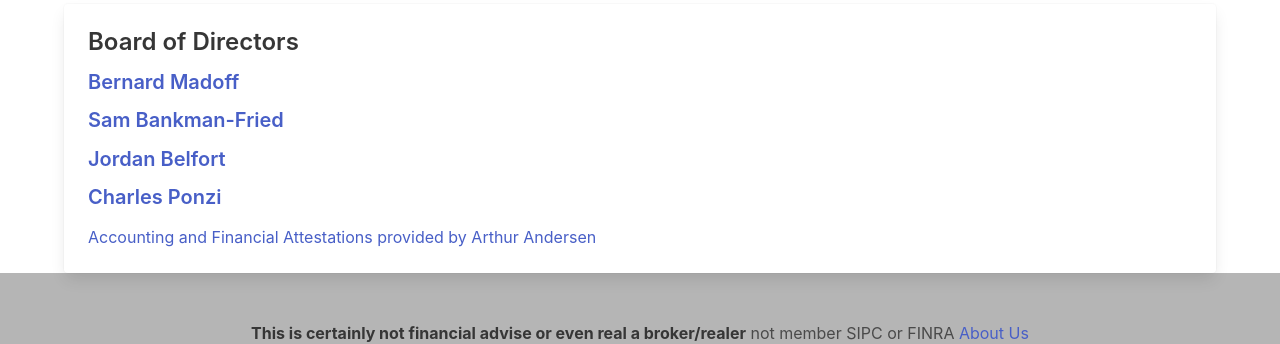
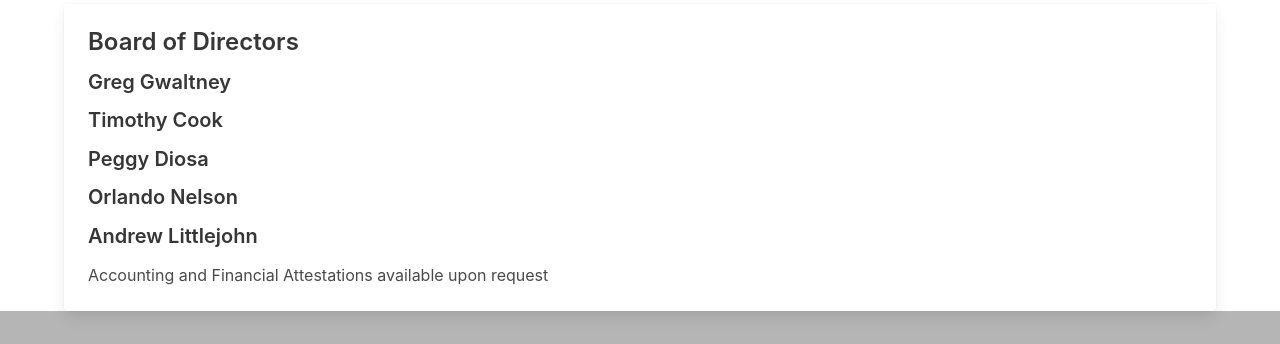
Before and after one commit to AndrewmLittlejohn/Project-3, a React (Create React App) app in the folder client/: page /aboutus in a window 1280 px wide. Shown: the part 147-491 px from the top of the page. Built offline with nearby package versions, Linux system fonts and the light colour scheme; no server answers.

Commit message:
aboutUsUpdated

```diff
--- a/client/src/components/AboutUs.js
+++ b/client/src/components/AboutUs.js
@@ -1,5 +1,5 @@
 import React from 'react';
-import { Link } from 'react-router-dom';
+
 import '../Globalstyles.css';
 
 
@@ -11,18 +11,17 @@
     <div className="content">
 
       <h3>Board of Directors</h3>
-      <h4><a href="https://www.investopedia.com/terms/b/bernard-madoff.asp" target="_blank" rel="noopener noreferrer">Bernard Madoff</a></h4>
-       <h4><a href="https://www.forbes.com/profile/sam-bankman-fried/" target="_blank" rel="noopener noreferrer">Sam Bankman-Fried</a></h4>
-      <h4><a href="https://en.wikipedia.org/wiki/Jordan_Belfort" target="_blank" rel="noopener noreferrer">Jordan Belfort</a></h4>
-      <h4><a href="https://en.wikipedia.org/wiki/Charles_Ponzi" target="_blank" rel="noopener noreferrer">Charles Ponzi</a></h4>
+      <h4>Greg Gwaltney</h4>
+       <h4>Timothy Cook</h4>
+      <h4>Peggy Diosa</h4>
+      <h4>Orlando Nelson</h4>
+      <h4>Andrew Littlejohn</h4>
 
-      <p><Link to="/nope">Accounting and Financial Attestations provided by Arthur Andersen</Link></p>
+      <p>Accounting and Financial Attestations available upon request</p>
 
     </div>
   </div>
 </div>
-
-
   );
 }
 
```
